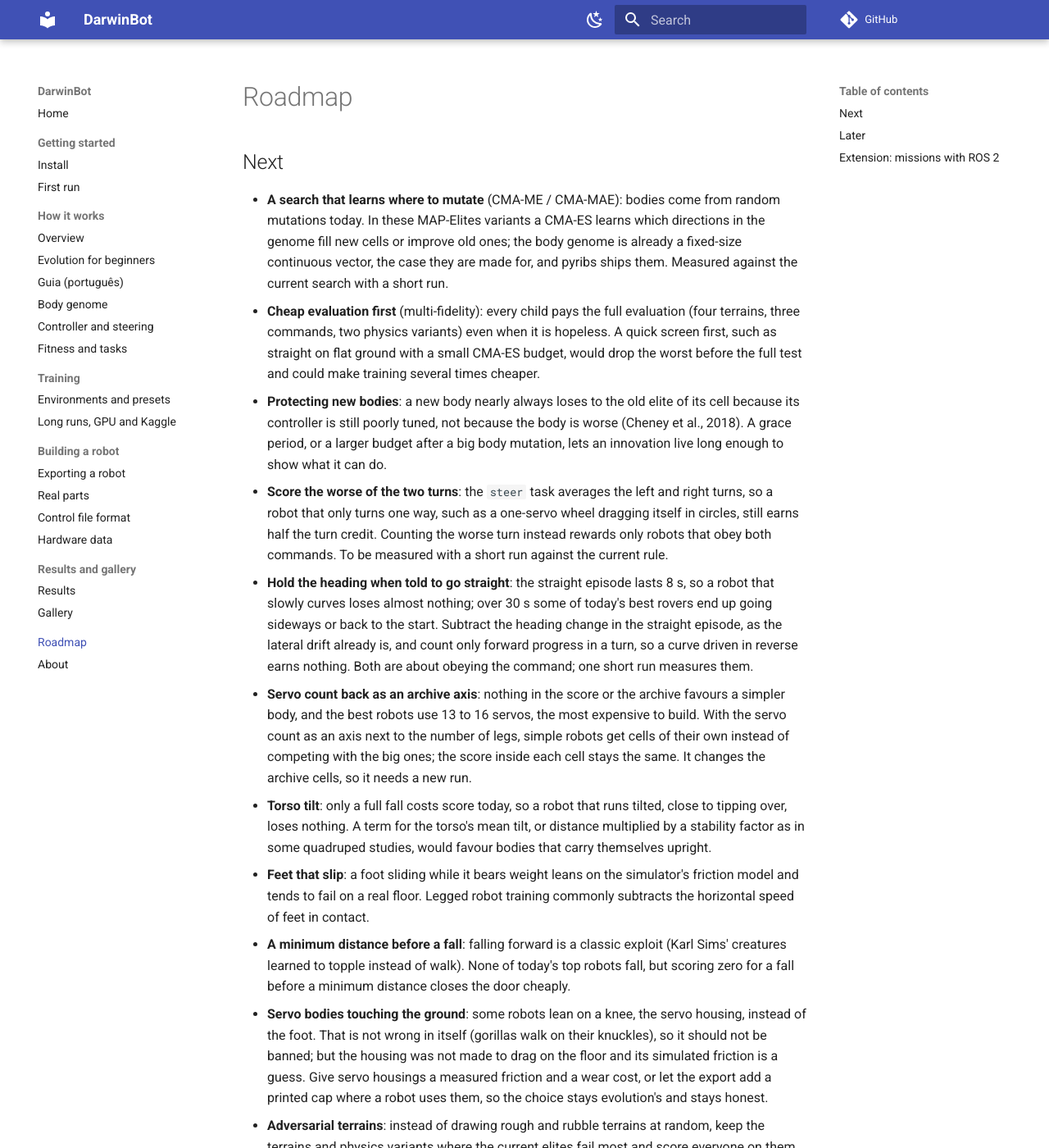
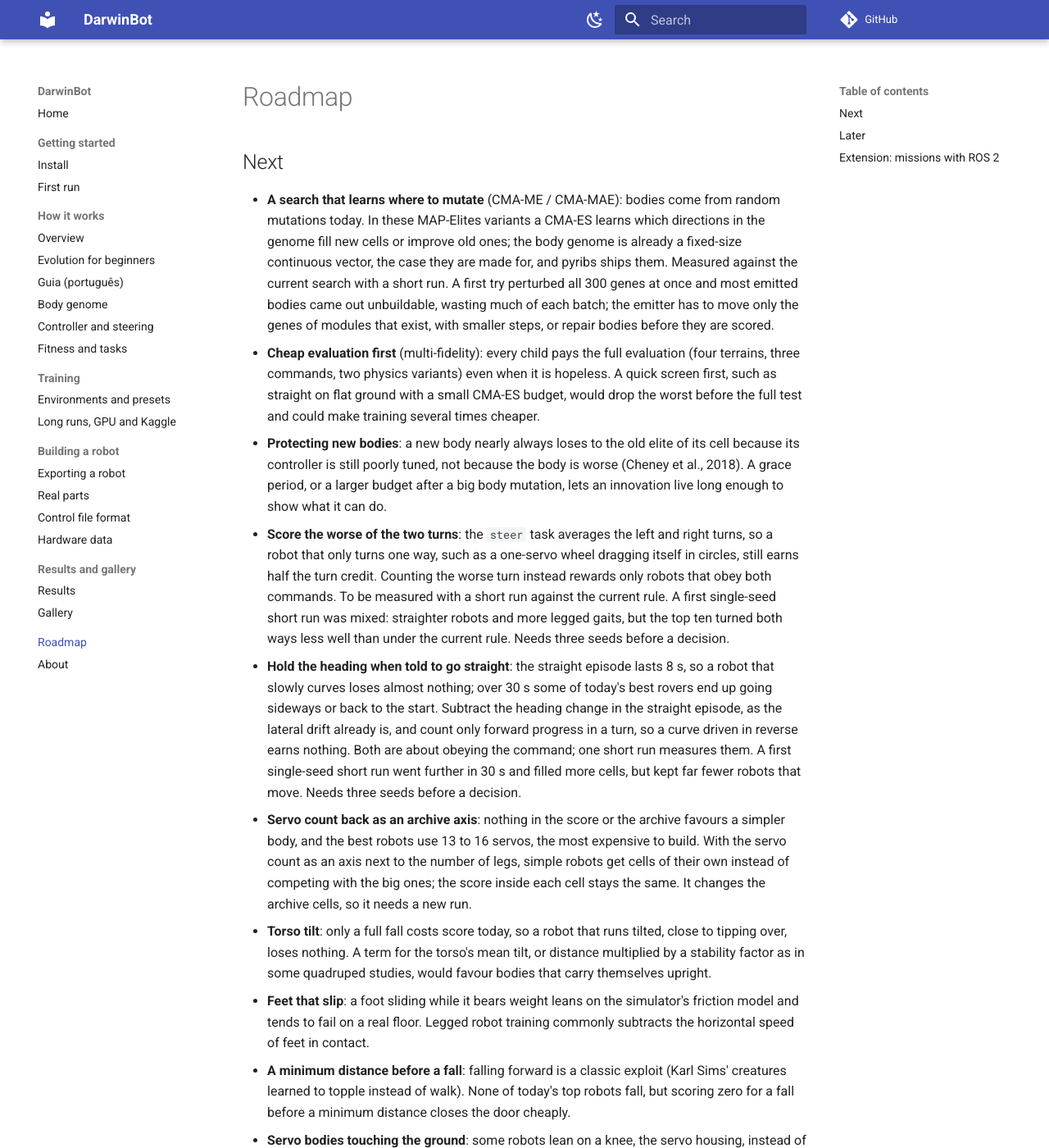
Before and after one commit to mpena2099/darwinbot, an MkDocs documentation site: the page built from docs/roadmap.md, in a window 1280 px wide and 1400 px high. Shown: the whole window at 82% size. Built offline with MkDocs 1.6.1 and Material for MkDocs 9.7.7, drawn with Linux system fonts in a browser that asks for light colours; comment, search, counter and statistics services are not loaded.

Commit message:
Roadmap: first measurements of the worse-turn, heading and CMA-MAE runs

```diff
--- a/docs/roadmap.md
+++ b/docs/roadmap.md
@@ -8,6 +8,10 @@
   genome is already a fixed-size continuous vector, the case they are made
   for, and pyribs ships them. Measured against the current search with a short
   run.
+  A first try perturbed all 300 genes at once and most emitted bodies came out
+  unbuildable, wasting much of each batch; the emitter has to move only the
+  genes of modules that exist, with smaller steps, or repair bodies before
+  they are scored.
 - **Cheap evaluation first** (multi-fidelity): every child pays the full
   evaluation (four terrains, three commands, two physics variants) even when
   it is hopeless. A quick screen first, such as straight on flat ground with a
@@ -23,12 +27,17 @@
   dragging itself in circles, still earns half the turn credit. Counting the
   worse turn instead rewards only robots that obey both commands. To be
   measured with a short run against the current rule.
+  A first single-seed short run was mixed: straighter robots and more legged
+  gaits, but the top ten turned both ways less well than under the current
+  rule. Needs three seeds before a decision.
 - **Hold the heading when told to go straight**: the straight episode lasts
   8 s, so a robot that slowly curves loses almost nothing; over 30 s some of
   today's best rovers end up going sideways or back to the start. Subtract the
   heading change in the straight episode, as the lateral drift already is, and
   count only forward progress in a turn, so a curve driven in reverse earns
   nothing. Both are about obeying the command; one short run measures them.
+  A first single-seed short run went further in 30 s and filled more cells,
+  but kept far fewer robots that move. Needs three seeds before a decision.
 - **Servo count back as an archive axis**: nothing in the score or the
   archive favours a simpler body, and the best robots use 13 to 16 servos, the
   most expensive to build. With the servo count as an axis next to the number
```
